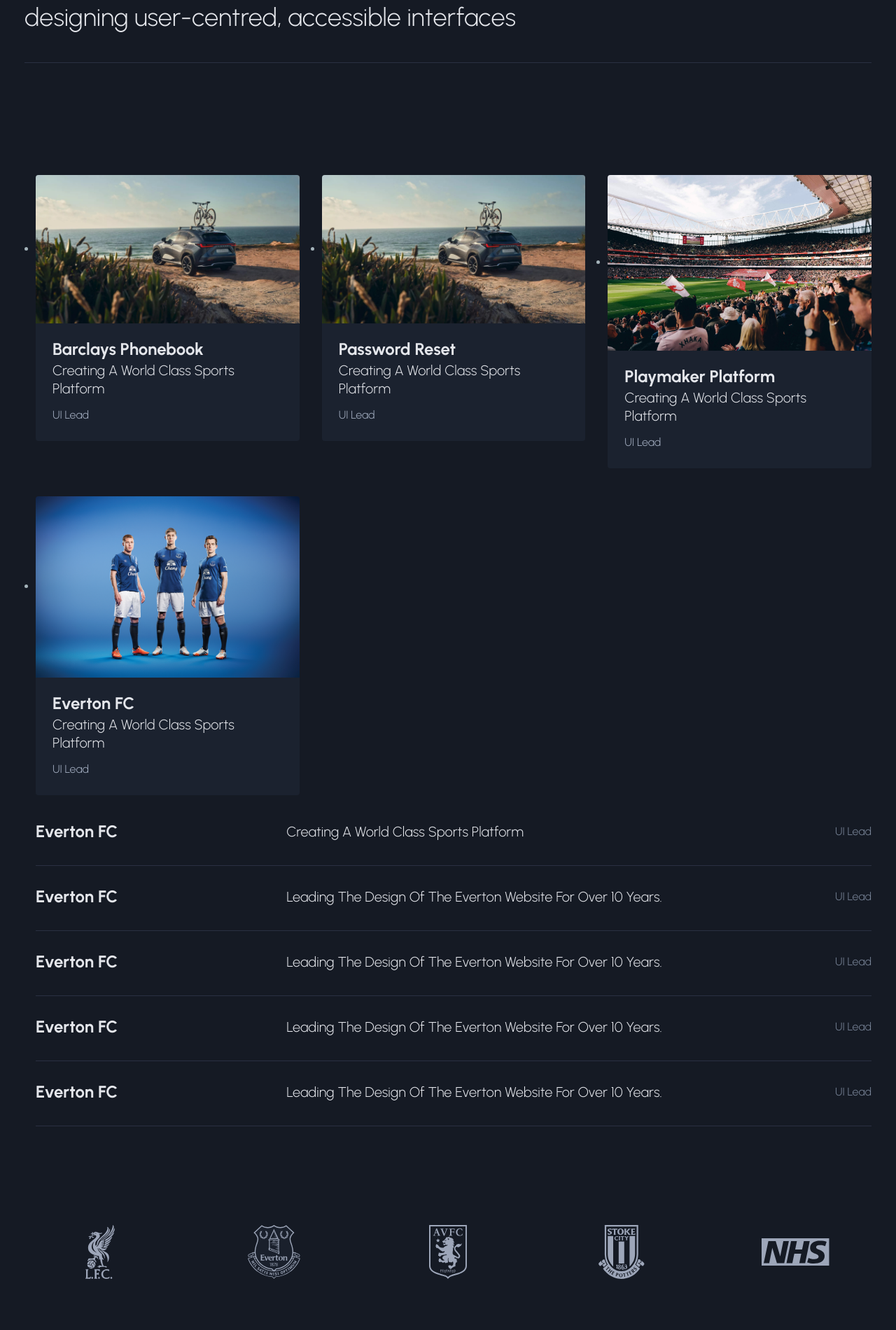
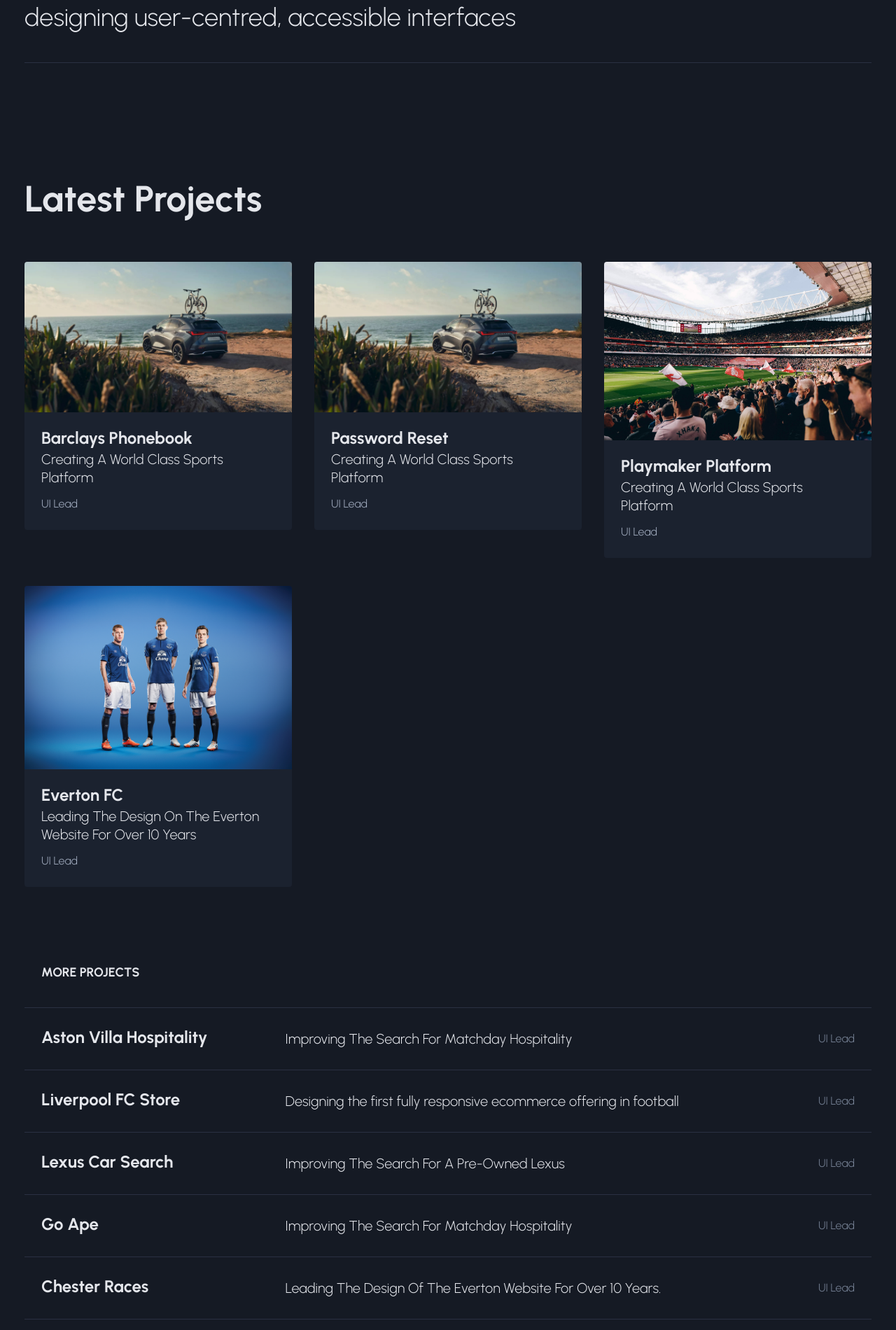
Before and after one commit to anthony-clark/AnthonyClark.github.io, a Jekyll site: the page index.html, which Jekyll copies as it is, in a window 1280 px wide. Shown: the part 416-2316 px from the top of the page at 70% size. Built offline with Jekyll 4.4.1, drawn with Linux system fonts in a browser that asks for light colours; nearby versions of some CDN libraries.

Commit message:
home tweak

```diff
--- a/css/main.css
+++ b/css/main.css
@@ -708,7 +708,23 @@
     grid-template-columns: repeat(auto-fill, minmax(280px, 1fr));
     grid-gap: 2rem;
 }
-.my-projects a{
+h2.more-projects-title{
+    font-size: 18px;
+    text-transform: uppercase;
+    margin: 80px 0 0 0;
+    padding-left: 24px;
+padding-bottom: 16px;
+}
+h2.latest-projects-title{
+    font-size: 52px;
+    border-bottom: 0;
+    margin-bottom: 0;
+}
+.my-projects, .more-my-projects{
+    list-style: none;
+    margin: 0;
+}
+.my-projects li a{
         background: #1B222F;
         display: block;
         overflow: auto;
@@ -716,9 +732,7 @@
         transition: background .50s ease-in-out;
         -moz-transition: background .50s ease-in-out;
         -webkit-transition: background .50s ease-in-out;
-        transition: color .50s ease-in-out;
-        -moz-transition: color .50s ease-in-out;
-        -webkit-transition: color .50s ease-in-out;
+
     }
     .my-projects ul{
         list-style: none;
@@ -745,7 +759,7 @@
         font-size: 20px;
         margin-top: 4px;
     }
-    .my-projects a:hover{
+    .my-projects li a:hover{
         background: #e4e6eb;
         display: block;
         overflow: auto;
@@ -753,7 +767,7 @@
         text-decoration: none;
         color: #1B222F;
     }
-    .my-projects a:hover p{
+    .my-projects a:hover p, .my-projects a:hover p strong{
          color: #1B222F;
     }
     .my-projects a:hover p span{
@@ -771,24 +785,25 @@
 font-family:'Urbanist','Helvetica', 'Arial', 'Sans-Serif';
 }
 ul.more-my-projects li{
-border-bottom:1px solid #2a3042;
+
 overflow: auto;
 padding: 0;
 }
 ul.more-my-projects li a{
     display: block;
-    padding: 32px 0 36px 0;
+    padding: 32px 24px;
     overflow: auto;
     transition: background .50s ease-in-out;
     -moz-transition: background .50s ease-in-out;
     -webkit-transition: background .50s ease-in-out;
+    border-bottom:1px solid #2a3042;
 }
 ul.more-my-projects h3{
     margin: 0;
     font-weight: 700;
      color: #e4e6eb;
      font-size: 24px;
-     line-height: 24px;
+     line-height: 20px;
      width: 30%;
      float: left;
 
@@ -816,7 +831,14 @@
 }
 ul.more-my-projects li a:hover{
     background: #e4e6eb;
+border-radius: 8px;
 }
+ul.more-my-projects li a:hover h3, ul.more-my-projects li a:hover p{
+color: #1B222F;
+}
+ul.more-my-projects li a:hover span{
+    color: #7f8b9f;
+    }
 /*div{
     border:1px solid #555;
 }*/
@@ -1022,10 +1044,16 @@
         }
 
 
+        .more-my-projects p{
+            display: none;
+        }
 
-.home-projects .next-project .container{
-    margin-left:0;
-}
+        ul.more-my-projects h3{
+            width: 80%;
+        }
+
+
+
 
     }
 
--- a/index.html
+++ b/index.html
@@ -38,18 +38,20 @@
 </div>
 
 <section class="container">
+	<h2 class="latest-projects-title">Latest Projects</h2>
 	<ul class="my-projects">
-	<li><a href=""><img src="images/lexus/lexus-hero.jpg" alt=""><p>Barclays Phonebook<strong>Creating A World Class Sports Platform<span>UI Lead</span></strong></p></a></li>
-	<li><a href=""><img src="images/lexus/lexus-hero.jpg" alt=""><p>Password Reset<strong>Creating A World Class Sports Platform<span>UI Lead</span></strong></p></a></li>
-	<li><a href=""><img src="images/playmaker/playmaker-hero-3.jpg" alt=""><p>Playmaker Platform<strong>Creating A World Class Sports Platform<span>UI Lead</span></strong></p></a></li>
-	<li><a href=""><img src="images/efc/efc-hero.jpg" alt=""><p>Everton FC<strong>Creating A World Class Sports Platform<span>UI Lead</span></strong></p></a></li>
+	<li><a href=""><img src="images/lexus/lexus-hero.jpg" alt=""><p>Barclays Phonebook<strong>Creating A World Class Sports Platform</strong><span>UI Lead</span></p></a></li>
+	<li><a href=""><img src="images/lexus/lexus-hero.jpg" alt=""><p>Password Reset<strong>Creating A World Class Sports Platform</strong><span>UI Lead</span></p></a></li>
+	<li><a href=""><img src="images/playmaker/playmaker-hero-3.jpg" alt=""><p>Playmaker Platform<strong>Creating A World Class Sports Platform</strong><span>UI Lead</span></p></a></li>
+	<li><a href=""><img src="images/efc/efc-hero.jpg" alt=""><p>Everton FC<strong>Leading The Design On The Everton Website For Over 10 Years</strong><span>UI Lead</span></p></a></li>
 </ul>
+<h2 class="more-projects-title">More Projects</h2>
 <ul class="more-my-projects">
-	<li><a href=""><h3>Everton FC</h3><p>Creating A World Class Sports Platform </p><span>UI Lead</span></a></div>
-	<li><a href=""><h3>Everton FC</h3><p>Leading The Design Of The Everton Website For Over 10 Years.</p> <span>UI Lead</span></a></li>
-	<li><a href=""><h3>Everton FC</h3><p>Leading The Design Of The Everton Website For Over 10 Years.</p> <span>UI Lead</span></a></li>
-	<li><a href=""><h3>Everton FC</h3><p>Leading The Design Of The Everton Website For Over 10 Years.</p> <span>UI Lead</span></a></li>
-	<li><a href=""><h3>Everton FC</h3><p>Leading The Design Of The Everton Website For Over 10 Years.</p> <span>UI Lead</span></a></li>
+	<li><a href=""><h3>Aston Villa Hospitality</h3><p>Improving The Search For Matchday Hospitality</p><span>UI Lead</span></a></div>
+	<li><a href=""><h3>Liverpool FC Store</h3><p>Designing the first fully responsive ecommerce offering in football</p> <span>UI Lead</span></a></li>
+	<li><a href=""><h3>Lexus Car Search</h3><p>Improving The Search For A Pre-Owned Lexus</p> <span>UI Lead</span></a></li>
+	<li><a href=""><h3>Go Ape</h3><p>Improving The Search For Matchday Hospitality</p> <span>UI Lead</span></a></li>
+	<li><a href=""><h3>Chester Races</h3><p>Leading The Design Of The Everton Website For Over 10 Years.</p> <span>UI Lead</span></a></li>
 </ul>
 </section>
 
```
